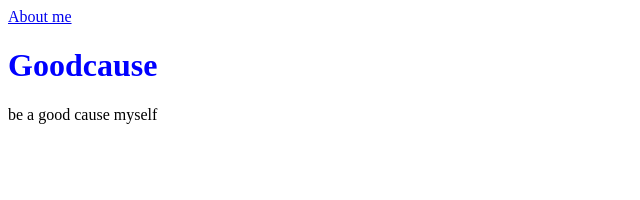
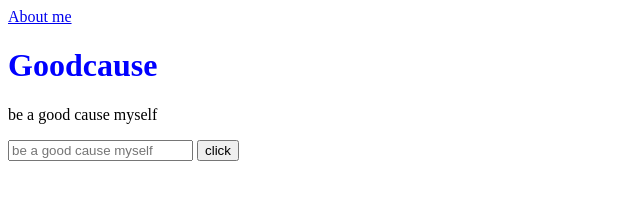
Before and after one commit to NadineKleger/beagoodcausemyself, a plain HTML site: page index.html in a window 1280 px wide. Shown: the whole page, without its empty margins (0-640 px from the left). Drawn offline with Linux system fonts and the light colour scheme.

Commit message:
added input and button

```diff
--- a/index.html
+++ b/index.html
@@ -4,6 +4,10 @@
     <a href="aboutme.html">About me</a>
     <h1 style="color: blue">Goodcause</h1>
     <p>be a good cause myself</p>
+    <div id="saveit">
+        <input placeholder="be a good cause myself" type="text" name="" id="savewhat">
+        <button onclick="document.getElementById('saveit').innerText = 'Save the' + document.getElementById('whatsoever').value + '!'">click</button>
+    </div>
     <img src="" alt="">
 </body>
 
```
